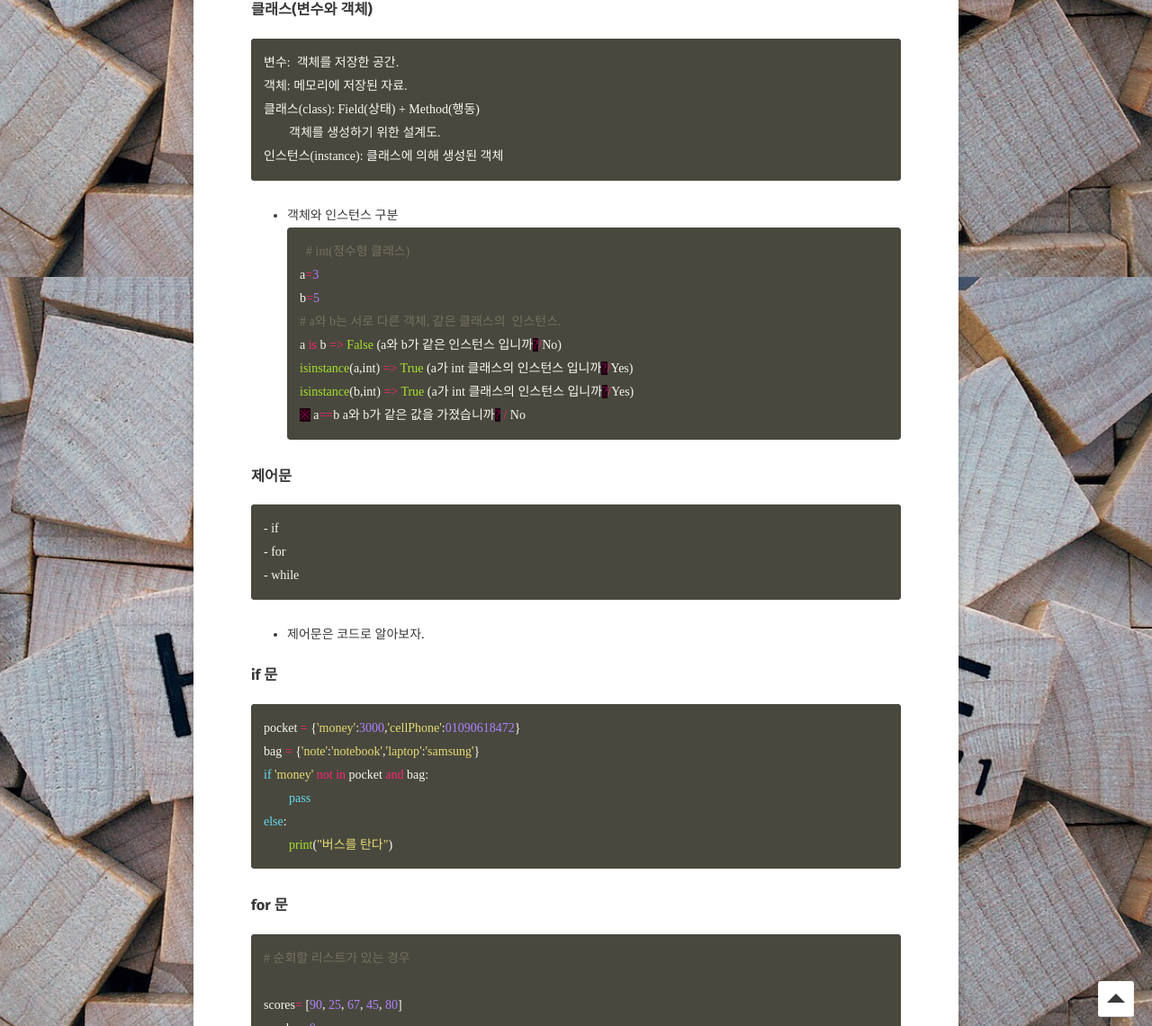
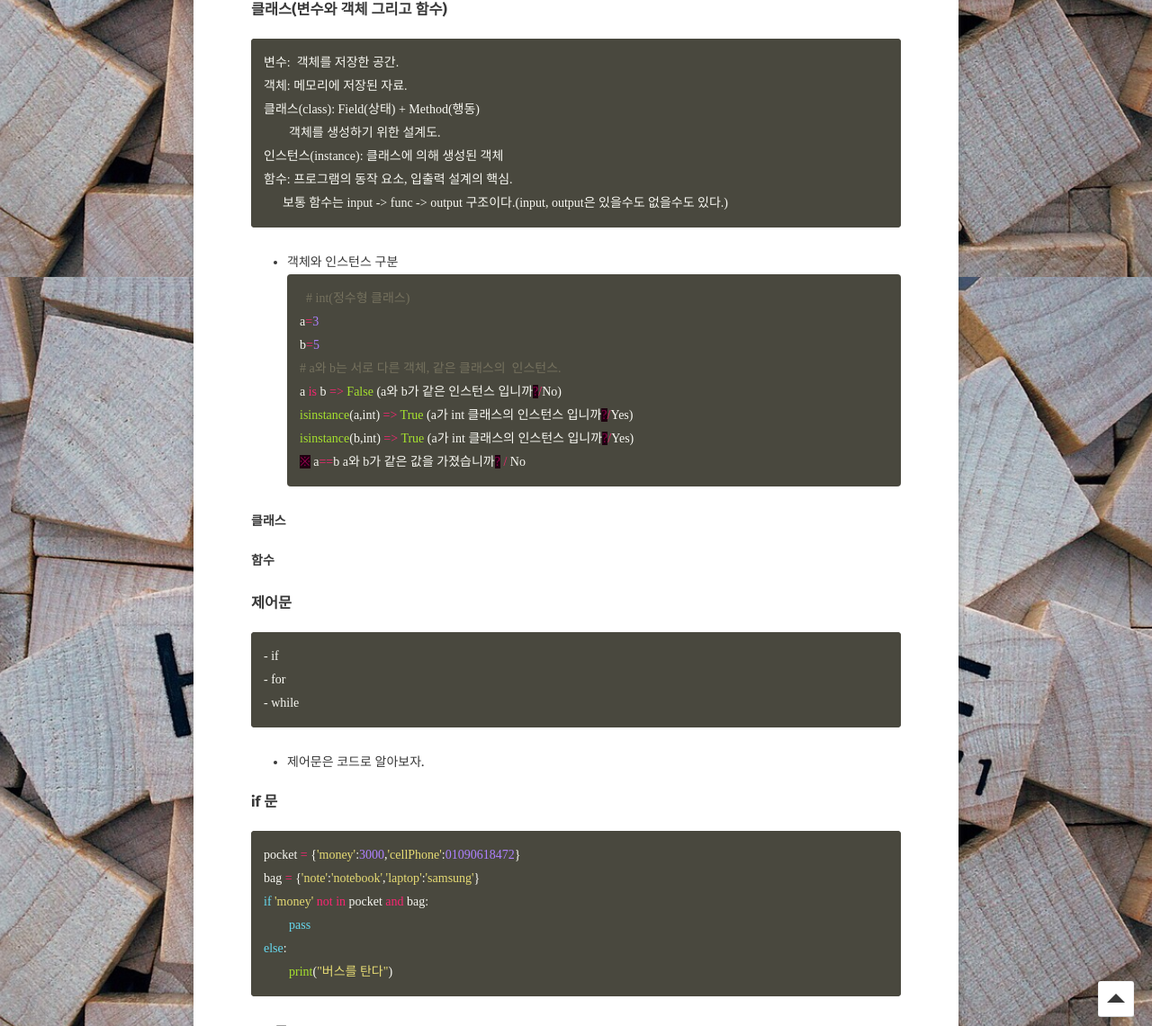
Before and after one commit to Jungjihyuk/JH_Life, a Jekyll site: the page built from _posts/2019-01-23-python.md, in a window 1280 px wide and 1400 px high, scrolled down 2133 px. Shown: the part 259-1400 px from the top of the window at 90% size. Built offline with Jekyll 4.4.1, drawn with Linux system fonts in a browser that asks for light colours; some web fonts are replaced; comment, search, counter and statistics services are not loaded.

Commit message:
python 수정

````diff
--- a/_posts/2019-01-23-python.md
+++ b/_posts/2019-01-23-python.md
@@ -32,8 +32,7 @@ tag:
 ![4](https://user-images.githubusercontent.com/33630505/51591746-32580a80-1f31-11e9-9156-0534ecd4a94d.jpg)
 ![5](https://user-images.githubusercontent.com/33630505/51591748-32f0a100-1f31-11e9-8f6c-ef46202eacff.jpg)
 
-
-### 클래스(변수와 객체)
+### 클래스(변수와 객체 그리고 함수)
 
 ```
 변수:  객체를 저장한 공간.
@@ -41,6 +40,8 @@ tag:
 클래스(class): Field(상태) + Method(행동)
         객체를 생성하기 위한 설계도.
 인스턴스(instance): 클래스에 의해 생성된 객체
+함수: 프로그램의 동작 요소, 입출력 설계의 핵심.
+      보통 함수는 input -> func -> output 구조이다.(input, output은 있을수도 없을수도 있다.)
 ```
 * 객체와 인스턴스 구분
 ```python
@@ -53,6 +54,11 @@ isinstance(a,int) => True (a가 int 클래스의 인스턴스 입니까?/Yes)
 isinstance(b,int) => True (a가 int 클래스의 인스턴스 입니까?/Yes)
 ※ a==b a와 b가 같은 값을 가졌습니까? / No
 ```
+
+#### 클래스
+
+
+#### 함수
 
 
 ### 제어문
````
